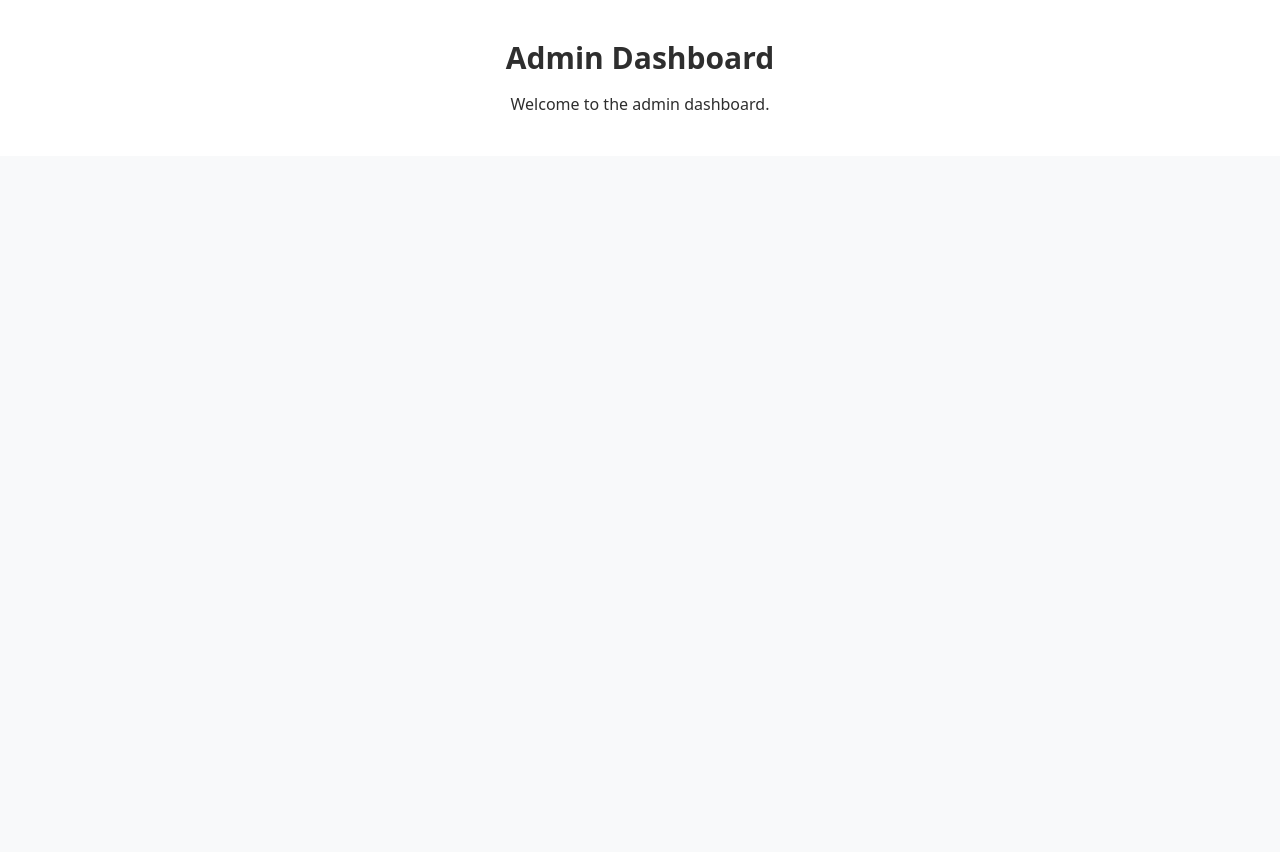
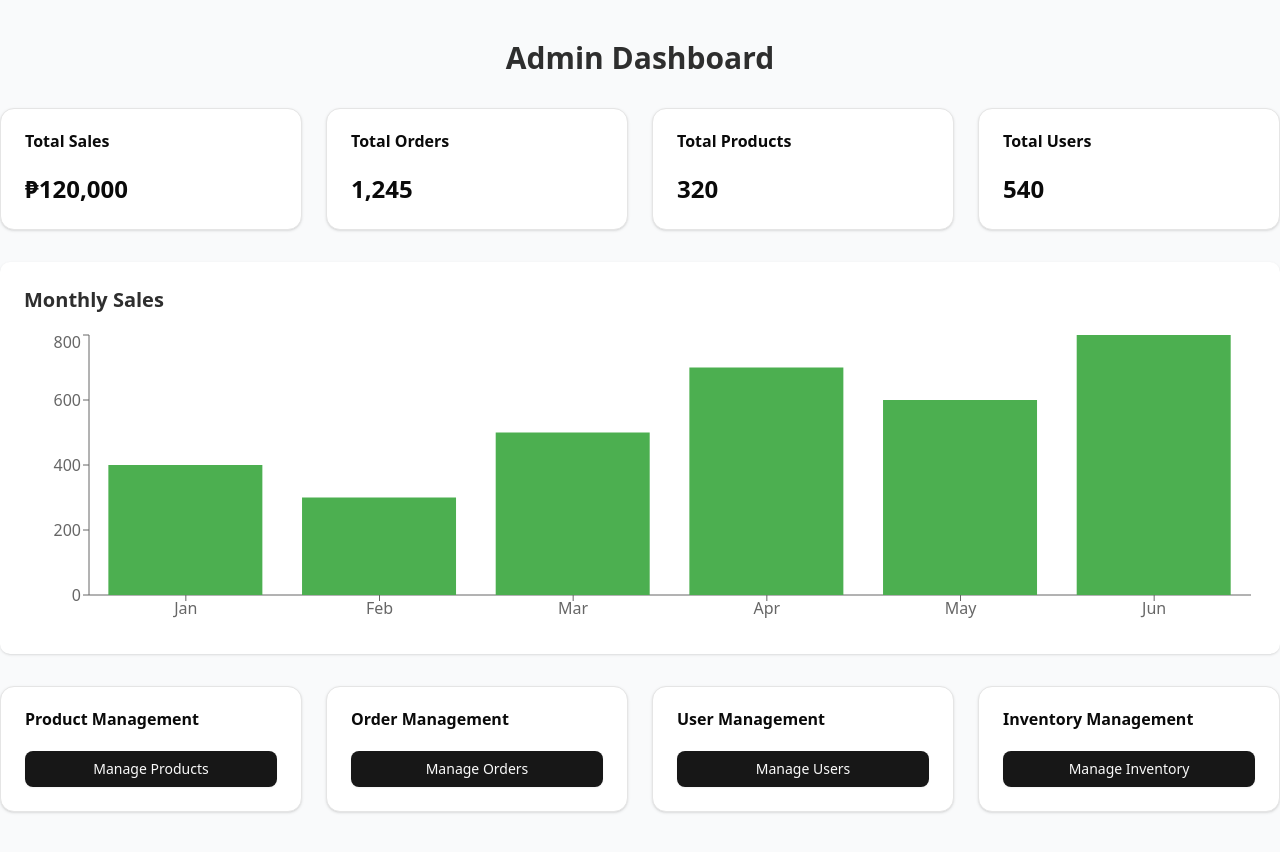
Before and after one commit to harvetHub/harvestHub, a Next.js app: page /admin/dashboard in a window 1280 px wide. Before the commit the page ends 800 px from the top, so only its background shows below. Built offline with nearby package versions, Linux system fonts and the light colour scheme.

Commit message:
Add sales analytics and management features to admin dashboard

```diff
--- a/package.json
+++ b/package.json
@@ -28,6 +28,7 @@
     "react": "^19.0.0",
     "react-dom": "^19.0.0",
     "react-hook-form": "^7.54.2",
+    "recharts": "^2.15.1",
     "sweetalert2": "^11.17.2",
     "tailwind-merge": "^3.0.2",
     "tailwindcss-animate": "^1.0.7",
--- a/src/app/(ui)/admin/dashboard/page.tsx
+++ b/src/app/(ui)/admin/dashboard/page.tsx
@@ -1,24 +1,142 @@
 "use client";
 
-// import { useEffect } from "react";
-// import { useRouter } from "next/navigation";
-// import { useAuthStore } from "@/store/authStore";
+import { Card, CardContent, CardHeader, CardTitle } from "@/components/ui/card";
+import { Button } from "@/components/ui/button";
+import {
+  BarChart,
+  Bar,
+  XAxis,
+  YAxis,
+  Tooltip,
+  ResponsiveContainer,
+} from "recharts";
+import { useRouter } from "next/navigation";
+
+const salesData = [
+  { name: "Jan", sales: 400 },
+  { name: "Feb", sales: 300 },
+  { name: "Mar", sales: 500 },
+  { name: "Apr", sales: 700 },
+  { name: "May", sales: 600 },
+  { name: "Jun", sales: 800 },
+];
 
 export default function AdminDashboard() {
-  //   const router = useRouter();
-  //   const token = useAuthStore((state) => state.token);
+  const router = useRouter();
 
-  //   useEffect(() => {
-  //     if (!token) {
-  //       router.push("/admin/login");
-  //     }
-  //   }, [token, router]);
+  const navigateTo = (path: string) => {
+    router.push(path);
+  };
 
   return (
-    <section className="bg-white">
+    <section className="bg-gray-50 min-h-screen">
       <div className="container mx-auto py-10">
-        <h1 className="text-3xl font-bold text-center">Admin Dashboard</h1>
-        <p className="text-center mt-4">Welcome to the admin dashboard.</p>
+        <h1 className="text-3xl font-bold text-center mb-8">Admin Dashboard</h1>
+
+        {/* Analytics Section */}
+        <div className="grid grid-cols-1 md:grid-cols-2 lg:grid-cols-4 gap-6 mb-8">
+          <Card>
+            <CardHeader>
+              <CardTitle>Total Sales</CardTitle>
+            </CardHeader>
+            <CardContent>
+              <p className="text-2xl font-bold">₱120,000</p>
+            </CardContent>
+          </Card>
+          <Card>
+            <CardHeader>
+              <CardTitle>Total Orders</CardTitle>
+            </CardHeader>
+            <CardContent>
+              <p className="text-2xl font-bold">1,245</p>
+            </CardContent>
+          </Card>
+          <Card>
+            <CardHeader>
+              <CardTitle>Total Products</CardTitle>
+            </CardHeader>
+            <CardContent>
+              <p className="text-2xl font-bold">320</p>
+            </CardContent>
+          </Card>
+          <Card>
+            <CardHeader>
+              <CardTitle>Total Users</CardTitle>
+            </CardHeader>
+            <CardContent>
+              <p className="text-2xl font-bold">540</p>
+            </CardContent>
+          </Card>
+        </div>
+
+        {/* Sales Chart */}
+        <div className="bg-white shadow rounded-lg p-6 mb-8">
+          <h2 className="text-xl font-bold mb-4">Monthly Sales</h2>
+          <ResponsiveContainer width="100%" height={300}>
+            <BarChart data={salesData}>
+              <XAxis dataKey="name" />
+              <YAxis />
+              <Tooltip />
+              <Bar dataKey="sales" fill="#4CAF50" />
+            </BarChart>
+          </ResponsiveContainer>
+        </div>
+
+        {/* Management Features */}
+        <div className="grid grid-cols-1 md:grid-cols-2 lg:grid-cols-4 gap-6">
+          <Card>
+            <CardHeader>
+              <CardTitle>Product Management</CardTitle>
+            </CardHeader>
+            <CardContent>
+              <Button
+                className="w-full"
+                onClick={() => navigateTo("/admin/products")}
+              >
+                Manage Products
+              </Button>
+            </CardContent>
+          </Card>
+          <Card>
+            <CardHeader>
+              <CardTitle>Order Management</CardTitle>
+            </CardHeader>
+            <CardContent>
+              <Button
+                className="w-full"
+                onClick={() => navigateTo("/admin/orders")}
+              >
+                Manage Orders
+              </Button>
+            </CardContent>
+          </Card>
+          <Card>
+            <CardHeader>
+              <CardTitle>User Management</CardTitle>
+            </CardHeader>
+            <CardContent>
+              <Button
+                className="w-full"
+                onClick={() => navigateTo("/admin/users")}
+              >
+                Manage Users
+              </Button>
+            </CardContent>
+          </Card>
+          <Card>
+            <CardHeader>
+              <CardTitle>Inventory Management</CardTitle>
+            </CardHeader>
+            <CardContent>
+              <Button
+                className="w-full"
+                onClick={() => navigateTo("/admin/inventory")}
+              >
+                Manage Inventory
+              </Button>
+            </CardContent>
+          </Card>
+        </div>
       </div>
     </section>
   );
```
Also changed, not shown: 1 other file (tests, documents, lock files or other folders).
